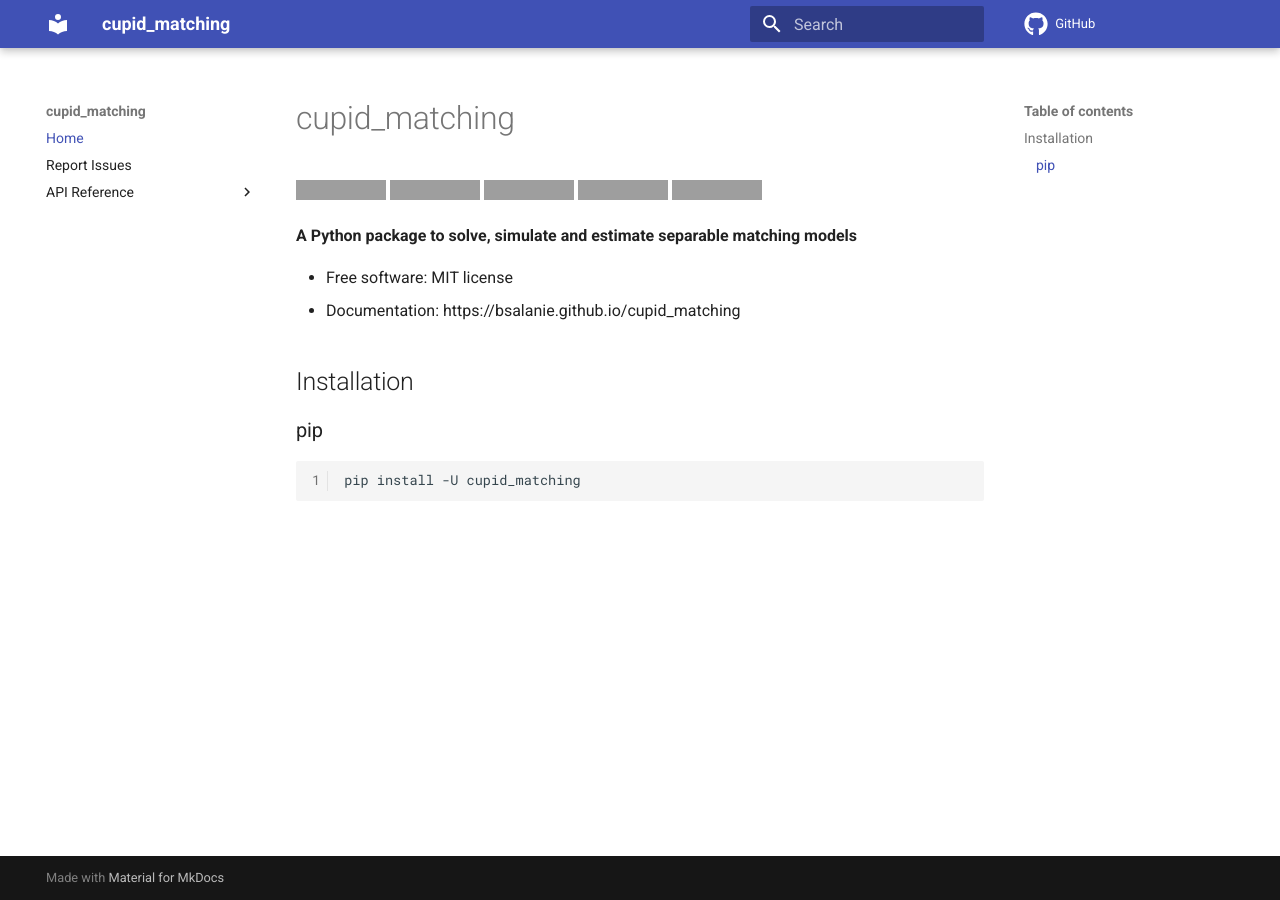
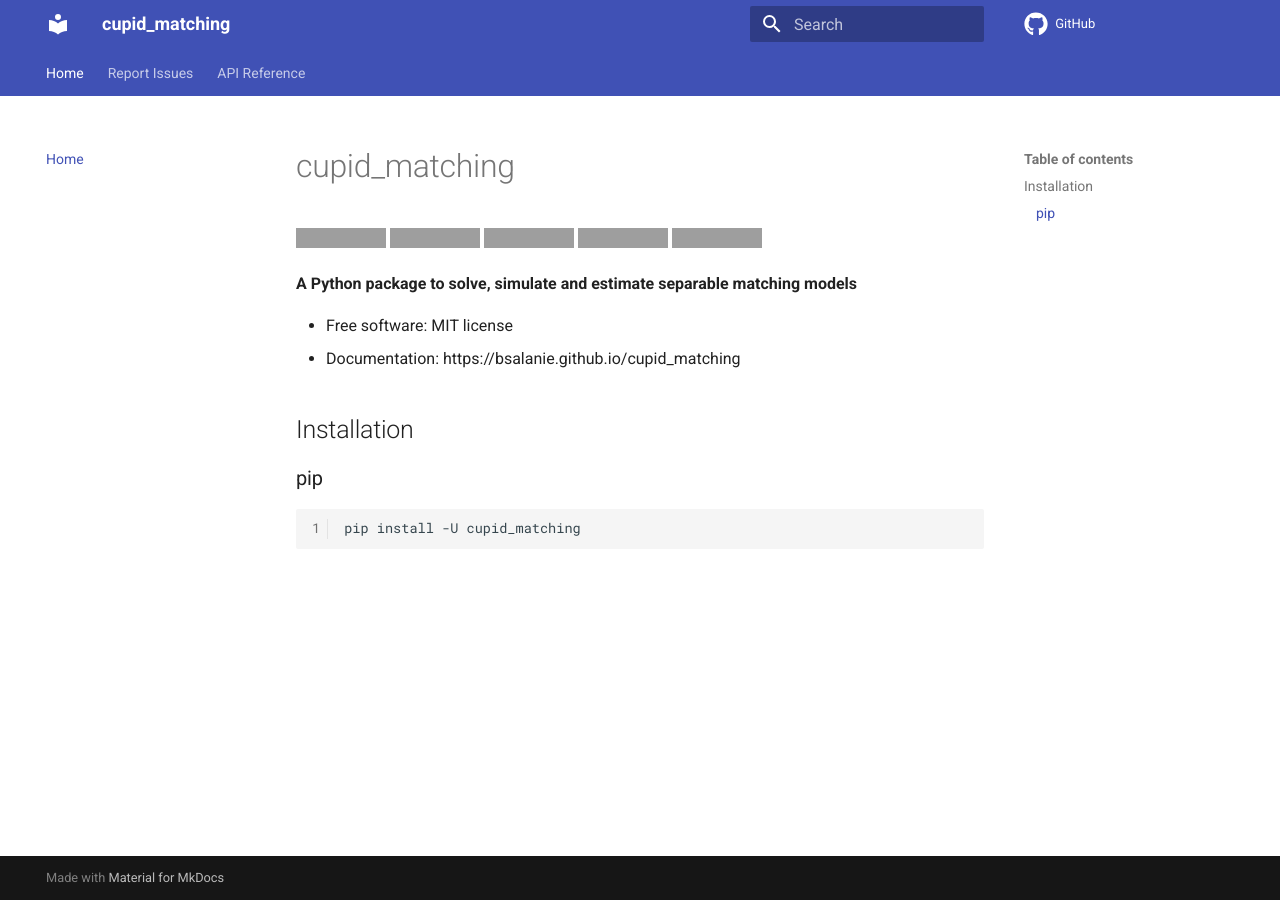
Before and after one commit to bsalanie/cupid_matchingv1, an MkDocs documentation site: the page built from docs/index.md, in a window 1280 px wide. Built offline with MkDocs 1.6.1 and Material for MkDocs 9.7.7, drawn with Linux system fonts in a browser that asks for light colours; comment, search, counter and statistics services are not loaded; grey boxes are pictures that could not be loaded.

Commit message:
added tabs

```diff
--- a/mkdocs.yml
+++ b/mkdocs.yml
@@ -14,7 +14,7 @@ theme:
         - navigation.instant
         - search.highlight
         # - navigation.expand
-        # - navigation.tabs
+        - navigation.tabs
     custom_dir: "docs/overrides"
 
 plugins:
```
